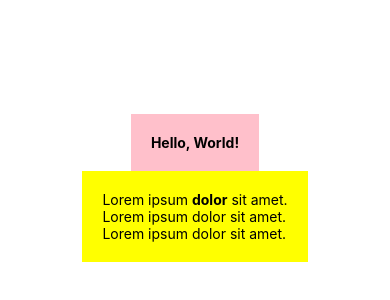
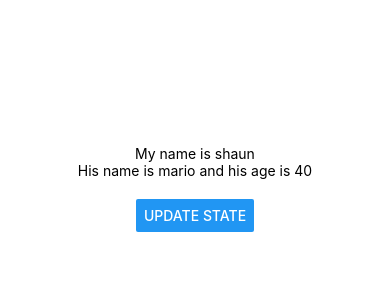
Before and after one commit to sanjaikumarv/React-native-tuts, a React Native app: screen / in a window 390 px wide. Shown: the part 234-534 px from the top of the page. Built offline with nearby package versions, Linux system fonts and the light colour scheme.

Commit message:
lession 4 completed

```diff
--- a/App.js
+++ b/App.js
@@ -1,18 +1,23 @@
-import React from "react";
-import { StyleSheet, Text, View } from "react-native";
+import React, { useState } from "react";
+import { StyleSheet, Text, View, Button } from "react-native";
 
 export default function App() {
+  const [name, setName] = useState("shaun");
+  const [person, setPerson] = useState({ name: "mario", age: 40 });
+
+  const clickHandler = () => {
+    setName("chun-li");
+    setPerson({ name: "luigi", age: 45 });
+  };
+
   return (
     <View style={styles.container}>
-      <View style={styles.header}>
-        <Text style={styles.boldText}>Hello, World!</Text>
-      </View>
-      <View style={styles.body}>
-        <Text>
-          Lorem ipsum <Text style={styles.boldText}>dolor</Text> sit amet.
-        </Text>
-        <Text>Lorem ipsum dolor sit amet.</Text>
-        <Text>Lorem ipsum dolor sit amet.</Text>
+      <Text>My name is {name}</Text>
+      <Text>
+        His name is {person.name} and his age is {person.age}
+      </Text>
+      <View style={styles.buttonContainer}>
+        <Button title='update state' onPress={clickHandler} />
       </View>
     </View>
   );
@@ -25,15 +30,7 @@
     alignItems: "center",
     justifyContent: "center",
   },
-  header: {
-    backgroundColor: "pink",
-    padding: 20,
-  },
-  body: {
-    backgroundColor: "yellow",
-    padding: 20,
-  },
-  boldText: {
-    fontWeight: "bold",
+  buttonContainer: {
+    marginTop: 20,
   },
 });
```
